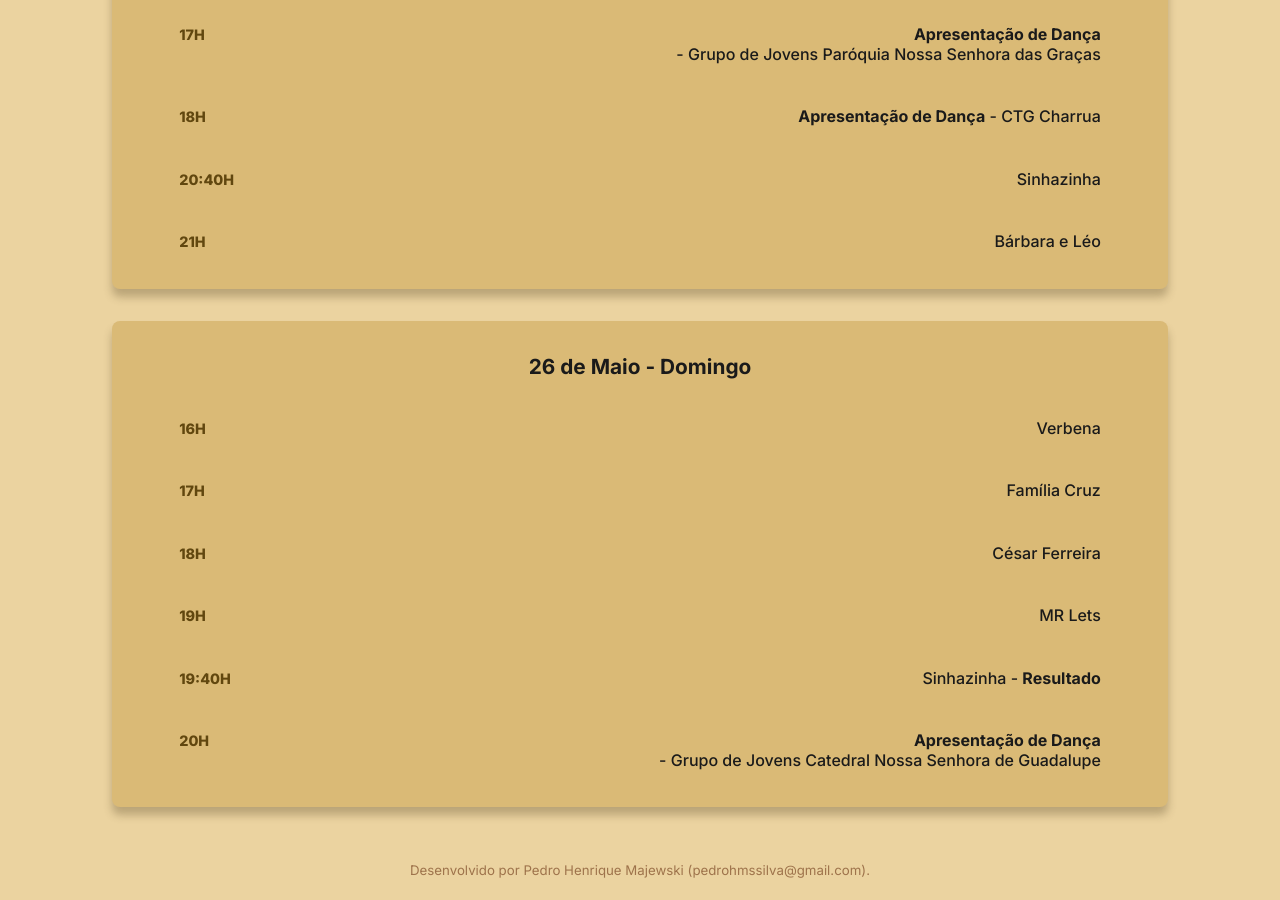
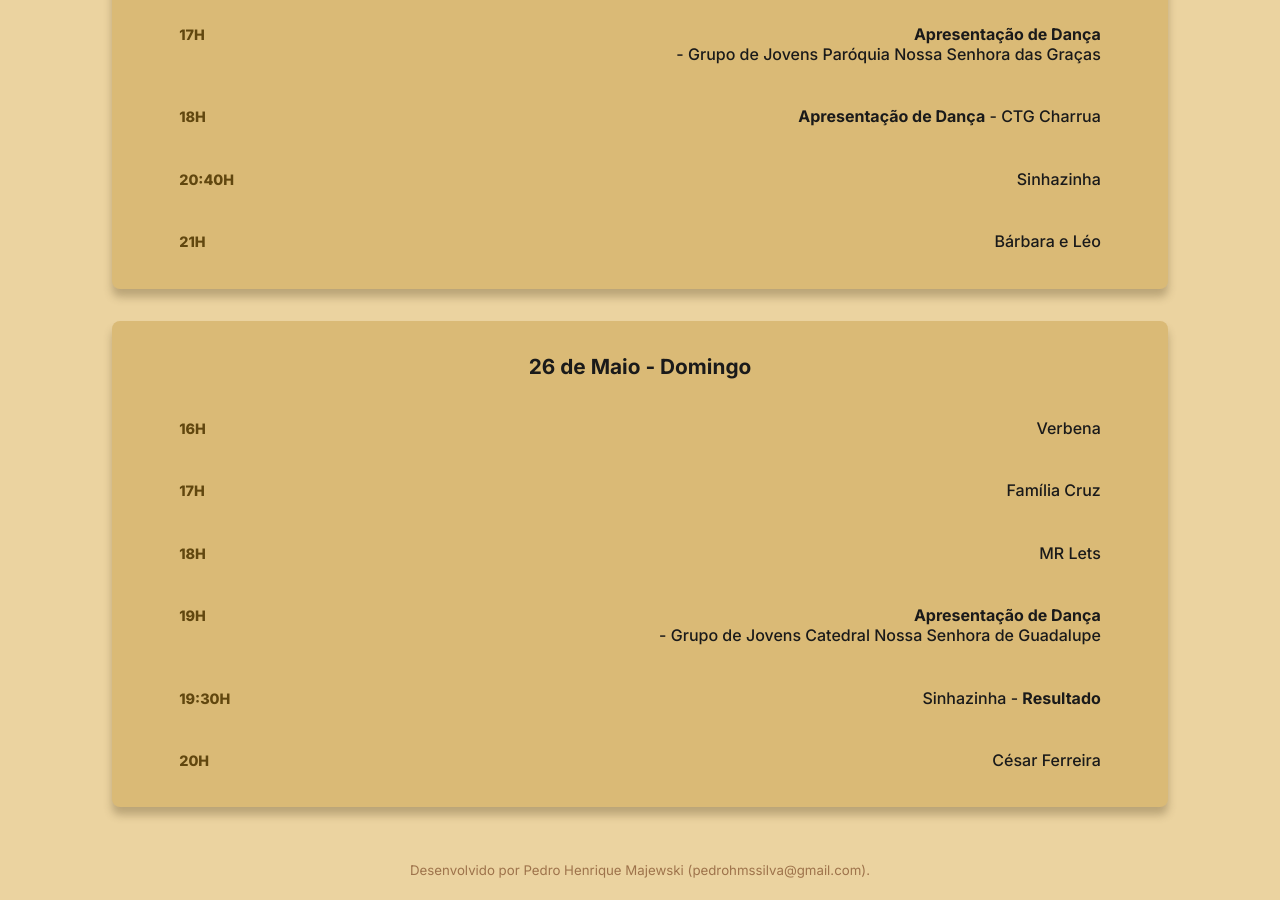
Before and after one commit to PedroMajewski/Festa-Maina-2024, a plain HTML site: page index.html in a window 1280 px wide. Shown: the part 1413-2313 px from the top of the page. Drawn offline with Linux system fonts and the light colour scheme.

Commit message:
programacao

```diff
--- a/index.html
+++ b/index.html
@@ -81,19 +81,19 @@
                     </div>
                     <div class="info_tabela">
                         <h3>18H</h3>
-                        <h4>César Ferreira</h4>
+                        <h4>MR Lets</h4>
                     </div>
                     <div class="info_tabela">
                         <h3>19H</h3>
-                        <h4>MR Lets</h4>
+                        <h4><strong>Apresentação de Dança</strong><br>- Grupo de Jovens Catedral Nossa Senhora de Guadalupe</h4>
                     </div>
                     <div class="info_tabela">
-                        <h3>19:40H</h3>
+                        <h3>19:30H</h3>
                         <h4>Sinhazinha - <strong>Resultado</strong></h4>
                     </div>
                     <div class="info_tabela">
                         <h3>20H</h3>
-                        <h4><strong>Apresentação de Dança</strong><br>- Grupo de Jovens Catedral Nossa Senhora de Guadalupe</h4>
+                        <h4>César Ferreira</h4>
                     </div>
                 </div>
         </section>
```
